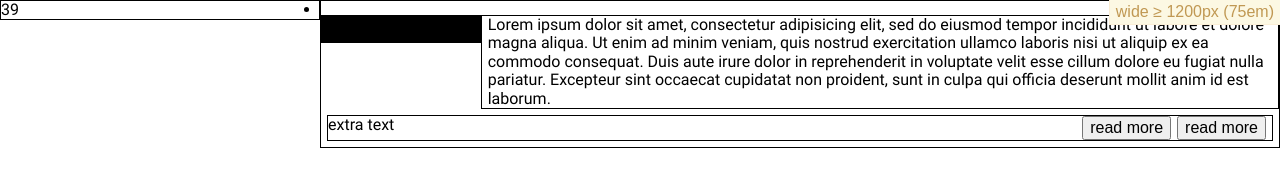
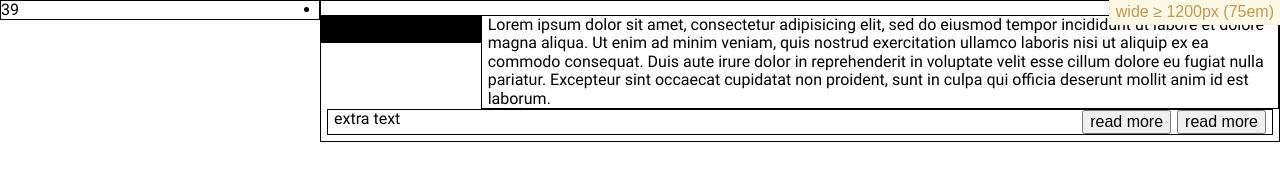
Before and after one commit to liquidnuker/r_comps_articleBox1, a plain HTML site: page index.html in a window 1280 px wide. Drawn offline with Linux system fonts and the light colour scheme.

Commit message:
tweaking articlebox1-01...

```diff
--- a/dist/index.bundle.css
+++ b/dist/index.bundle.css
@@ -756,6 +756,8 @@ body {
 
 .articlebox1-01 .articlebox1-01_extras {
   padding: 6px; }
+  .articlebox1-01 .articlebox1-01_extras p {
+    display: inline-block; }
   .articlebox1-01 .articlebox1-01_extras button {
     float: right;
     margin-right: 6px; }
--- a/index.html
+++ b/index.html
@@ -20,11 +20,10 @@
       <div class="articlebox1-01">
         <ul>
           <!-- begin list block 1-->
-          <li>
-            <div class="row">
+          <li class="row">
             <div class="col-xs-12 col-sm-2">
               <div class="articlebox1-01_img-holder">
-                  <img src="">
+                <img src="" alt="">
               </div>
             </div>
             <div class="col-xs-12 col-sm-10">
@@ -37,14 +36,13 @@
                 proident, sunt in culpa qui officia deserunt mollit anim id est laborum.
               </p>
             </div>
-            </div>
-            <div class="row articlebox1-01_extras">
+            <footer class="row articlebox1-01_extras">
               <div class="col-sm-12">
-                <span>extra text</span>
+                <p>extra text</p>
                 <button class="btn btn-sm">read more</button>
                 <button class="btn btn-sm">read more</button>
               </div>
-            </div>
+            </footer>
           </li>
           <!-- end list block 1-->
         </ul>
--- a/src/styles/_articlebox-set1.scss
+++ b/src/styles/_articlebox-set1.scss
@@ -26,6 +26,10 @@ body {
 
     .articlebox1-01_extras {
       padding: 6px;
+
+      p {
+        display: inline-block;
+      }
 
       button {
         float: right;
```
Lines whose indentation alone changed are shown as unchanged.
